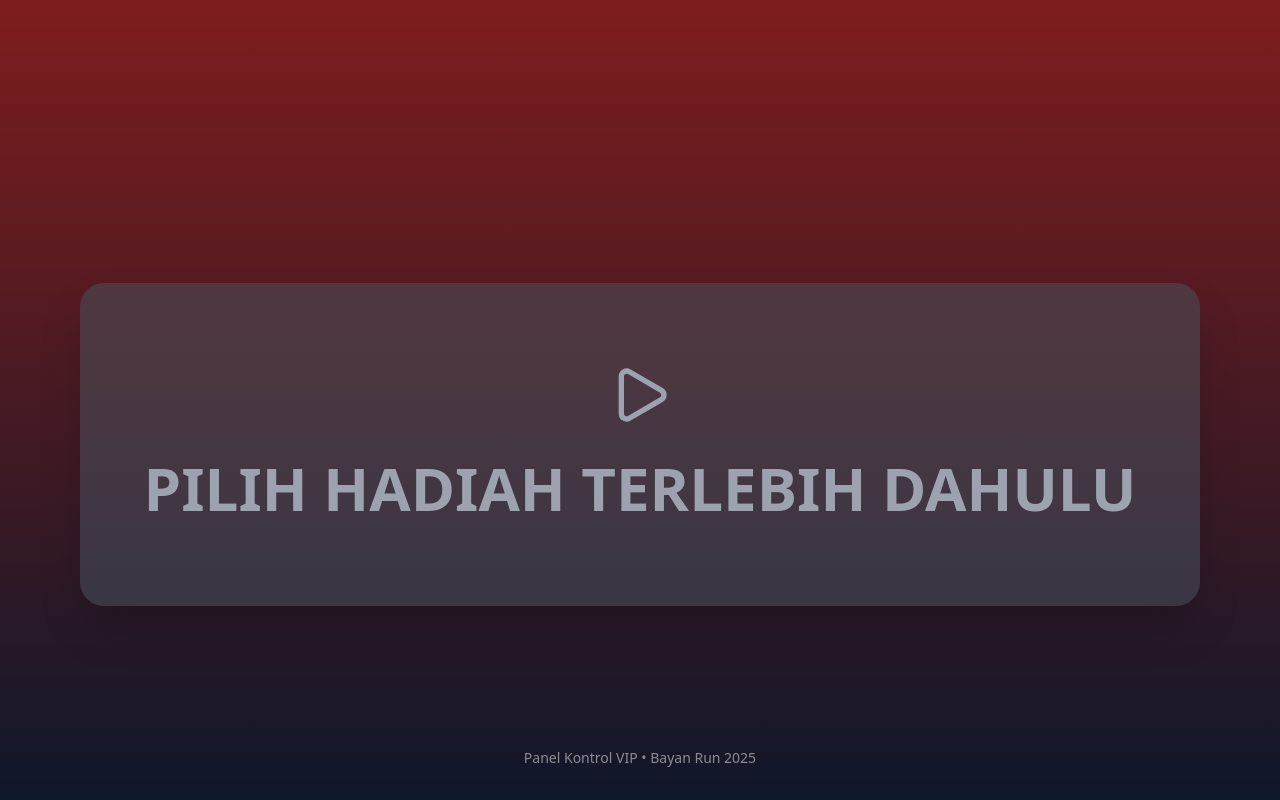
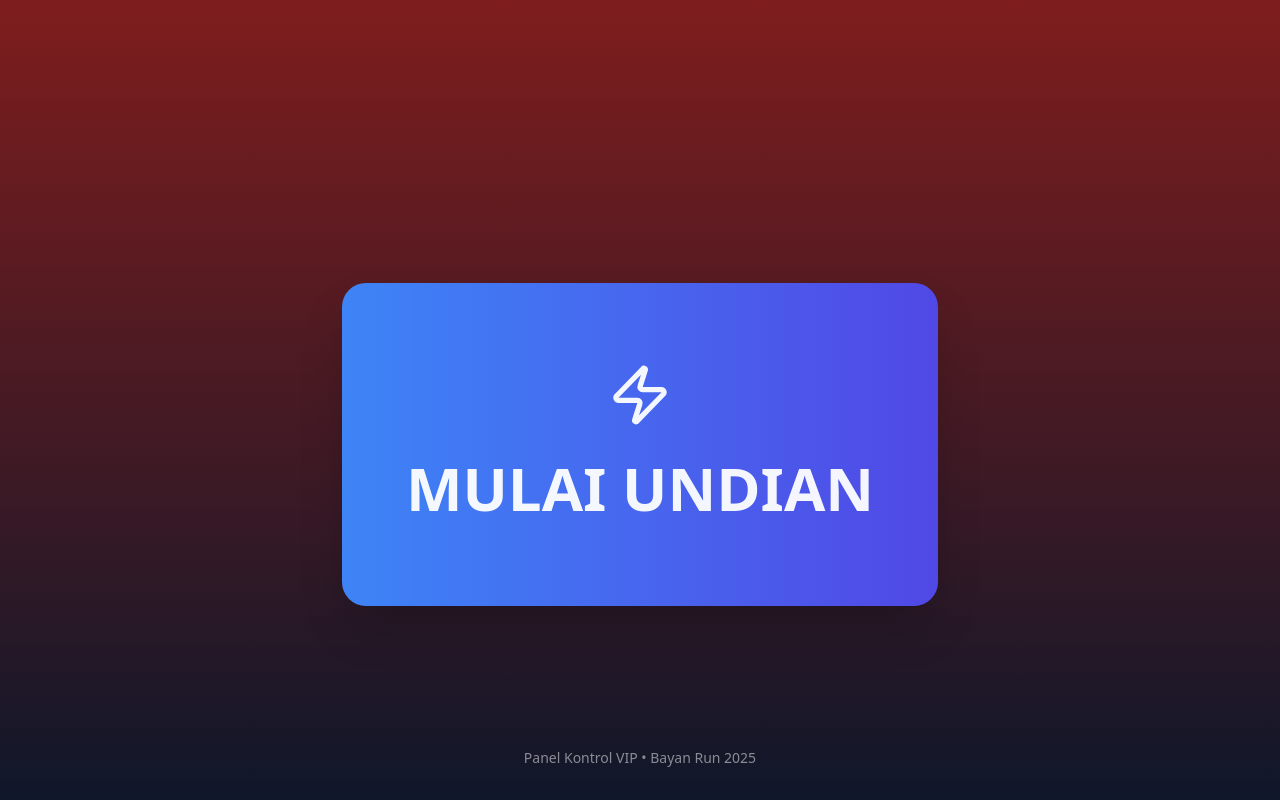
Before and after one commit to ICT-Bayan-Group/bayanrun-doorprize, a React (Vite) app: page /vip in a window 1280 px wide. Built offline with nearby package versions, Linux system fonts and the light colour scheme; no server answers; the database is empty.

Commit message:
feat: hidden button vip page

```diff
--- a/src/pages/VipPage.tsx
+++ b/src/pages/VipPage.tsx
@@ -1,6 +1,6 @@
 import React, { useState, useEffect, useCallback, useMemo } from 'react';
 import { motion } from 'framer-motion';
-import { Square, Zap, Shield, CheckCircle, AlertTriangle, Play, Clock, Target, Trophy, Users, Gift } from 'lucide-react';
+import { Square, Zap, Shield, CheckCircle, AlertTriangle, Clock } from 'lucide-react';
 import { useFirestore } from '../hooks/useFirestore';
 import { useFirebaseDrawingState } from '../hooks/useFirebaseDrawingState';
 import { Participant, Winner, Prize, AppSettings } from '../types';
@@ -29,10 +29,10 @@ const VipPage: React.FC = () => {
   const [isDrawing, setIsDrawing] = useState(drawingState.isDrawing || false);
   const [predeterminedWinners, setPredeterminedWinners] = useState<Winner[]>([]);
   const [selectedPrizeId, setSelectedPrizeId] = useState<string | null>(drawingState.selectedPrizeId || null);
-  const [drawingPhase, setDrawingPhase] = useState<'ready' | 'generated' | 'spinning' | 'stopping'>('ready');
+  const [drawingPhase, setDrawingPhase] = useState<'spinning' | 'generated'>('generated');
   const [drawingDuration, setDrawingDuration] = useState(0);
 
-  // VIP control state management - Enhanced from MultiDrawingArea
+  // VIP control state management
   const [vipControlActive, setVipControlActive] = useState(false);
   const [vipControlStatus, setVipControlStatus] = useState<'idle' | 'active' | 'processing' | 'completed'>('idle');
   const [isProcessing, setIsProcessing] = useState(false);
@@ -107,18 +107,16 @@ const VipPage: React.FC = () => {
       setSelectedPrizeId(drawingState.selectedPrizeId);
     }
 
-    // Enhanced phase management
+    // Simplified phase management - only 'generated' or 'spinning'
     if (!drawingState.isDrawing) {
-      setDrawingPhase('ready');
+      setDrawingPhase('generated');
       setVipControlActive(false);
       setIsProcessing(false);
       setProcessingStatus('idle');
-    } else if (drawingState.predeterminedWinners?.length > 0 && !drawingState.shouldStartSpinning) {
+    } else if (drawingState.shouldStartSpinning) {
+      setDrawingPhase('spinning');
+    } else {
       setDrawingPhase('generated');
-    } else if (drawingState.shouldStartSpinning && !drawingState.shouldStartSlowdown) {
-      setDrawingPhase('spinning');
-    } else if (drawingState.shouldStartSlowdown) {
-      setDrawingPhase('stopping');
     }
 
     const vipProcessed = drawingState.vipProcessedWinners || false;
@@ -138,7 +136,7 @@ const VipPage: React.FC = () => {
     }
   }, [prizes, selectedPrizeId]);
 
-  // Enhanced: Draw validation from MultiDrawingArea
+  // Enhanced: Draw validation
   const validateDraw = useCallback((): { isValid: boolean; message?: string } => {
     if (!selectedPrize) {
       return { isValid: false, message: 'Silakan pilih hadiah sebelum memulai undian.' };
@@ -155,7 +153,7 @@ const VipPage: React.FC = () => {
     return { isValid: true };
   }, [selectedPrize, availableParticipants, drawCount]);
 
-  // Enhanced: Generate winners function from MultiDrawingArea
+  // Enhanced: Generate winners function
   const generateWinners = useCallback((): Winner[] => {
     if (!selectedPrize || availableParticipants.length === 0) return [];
 
@@ -234,15 +232,15 @@ const VipPage: React.FC = () => {
     }
   }, [prizes, prizesHook, updateDrawingState]);
 
-  // Enhanced: Main button handler with MultiDrawingArea logic adapted for single button
+  // Simplified: Main button handler - only start and stop
   const handleMainButton = useCallback(async () => {
-    if (isProcessing && drawingPhase !== 'spinning' && drawingPhase !== 'generated') {
+    if (isProcessing) {
       console.log('VIP: Sedang memproses, mengabaikan klik tombol');
       return;
     }
 
-    if (drawingPhase === 'ready') {
-      // Step 1: Generate Winners (like handleDrawClick in MultiDrawingArea)
+    if (drawingPhase === 'generated') {
+      // Start Drawing - Generate winners and start spinning
       const validation = validateDraw();
       if (!validation.isValid) {
         alert(validation.message);
@@ -264,7 +262,7 @@ const VipPage: React.FC = () => {
         isDrawing: true,
         currentWinners: [],
         showConfetti: false,
-        shouldStartSpinning: false,
+        shouldStartSpinning: true,
         showWinnerDisplay: false,
         selectedPrizeName: selectedPrize?.name,
         selectedPrizeImage: selectedPrize?.image,
@@ -282,32 +280,16 @@ const VipPage: React.FC = () => {
       localStorage.removeItem('vipDrawSession');
 
       setIsDrawing(true);
-      setDrawingPhase('generated');
+      setDrawingPhase('spinning');
       setProcessingStatus('complete');
       setIsProcessing(false);
 
-    } else if (drawingPhase === 'generated') {
-      // Step 2: Start Spinning (like handleStartSpinning in MultiDrawingArea)
-      console.log('VIP: Memulai animasi spinning dengan pemenang yang telah ditentukan:', predeterminedWinners);
-
-      setProcessingStatus('spinning');
-
-      await updateDrawingState({
-        shouldStartSpinning: true,
-        isDrawing: true,
-        predeterminedWinners: predeterminedWinners
-      });
-
-      setDrawingPhase('spinning');
-      setProcessingStatus('complete');
-
     } else if (drawingPhase === 'spinning') {
-      // Step 3: Stop Drawing (like handleStopDrawClick in MultiDrawingArea)
+      // Stop Drawing
       if (predeterminedWinners.length === 0) return;
 
       setIsProcessing(true);
       setProcessingStatus('stopping');
-      setDrawingPhase('stopping');
 
       console.log('VIP: Memulai urutan stop dengan pemenang:', predeterminedWinners);
 
@@ -325,7 +307,6 @@ const VipPage: React.FC = () => {
         if (!saveSuccess) {
           setProcessingStatus('error');
           setIsProcessing(false);
-          setDrawingPhase('spinning');
           return;
         }
 
@@ -353,19 +334,18 @@ const VipPage: React.FC = () => {
         setProcessingStatus('complete');
         setIsDrawing(false);
         setPredeterminedWinners([]);
-        setDrawingPhase('ready');
+        setDrawingPhase('generated');
         setIsProcessing(false);
 
       }, 3500);
     }
   }, [drawingPhase, validateDraw, generateWinners, selectedPrize, predeterminedWinners, updateDrawingState, participants, saveWinnersToDatabase, updatePrizeQuota, lastDrawSession, isProcessing]);
 
-  // Enhanced: Button configuration with all phases
+  // Simplified: Button configuration - only start and stop (hide ready, stopping, default cases)
   const getButtonConfig = () => {
     if (isProcessing) {
       return {
         text: processingStatus === 'generating' ? 'MENENTUKAN PEMENANG...' :
-              processingStatus === 'spinning' ? 'MEMULAI PUTAR...' :
               processingStatus === 'stopping' ? 'MENGHENTIKAN...' :
               processingStatus === 'saving' ? 'MENYIMPAN...' : 'MEMPROSES...',
         colors: 'from-yellow-500 to-orange-600',
@@ -375,20 +355,7 @@ const VipPage: React.FC = () => {
       };
     }
 
-    switch (drawingPhase) {
-      case 'ready':
-        const canStart = selectedPrize && availableParticipants.length > 0;
-        return {
-          text: canStart ? `SIAPKAN ${drawCount} UNDIAN` : 'PILIH HADIAH TERLEBIH DAHULU',
-          colors: canStart
-            ? 'from-green-500 to-green-600 hover:from-green-400 hover:to-green-500'
-            : 'from-gray-600 to-gray-700',
-          disabled: !canStart,
-          glowColor: 'from-green-400/20 to-green-500/20',
-          icon: <Play className="w-16 h-16" />
-        };
-
-      case 'generated':
+    if (drawingPhase === 'generated') {
       return {
         text: 'MULAI UNDIAN',
         colors: 'from-blue-500 to-indigo-600 hover:from-blue-400 hover:to-indigo-500',
@@ -396,32 +363,14 @@ const VipPage: React.FC = () => {
         glowColor: 'from-blue-400/20 to-indigo-500/20',
         icon: <Zap className="w-16 h-16" />
       };
-
-      case 'spinning':
+    } else {
+      // spinning
       return {
         text: 'STOP UNDIAN',
         colors: 'from-red-500 to-pink-600 hover:from-red-400 hover:to-pink-500',
         disabled: false,
         glowColor: 'from-red-400/20 to-pink-500/20',
         icon: <Square className="w-16 h-16" />
-        };
-
-      case 'stopping':
-        return {
-          text: 'MENYIMPAN HASIL...',
-          colors: 'from-orange-500 to-red-600',
-          disabled: true,
-          glowColor: 'from-orange-400/20 to-red-500/20',
-          icon: <div className="w-16 h-16 border-4 border-white border-t-transparent rounded-full animate-spin"></div>
-        };
-
-      default:
-        return {
-          text: 'SIAP',
-          colors: 'from-gray-600 to-gray-700',
-          disabled: true,
-          glowColor: 'from-gray-400/20 to-gray-500/20',
-          icon: <div className="w-16 h-16"></div>
       };
     }
   };
@@ -490,7 +439,7 @@ const VipPage: React.FC = () => {
           </motion.div>
         </motion.div>
 
-        {/* Enhanced: Single Large Control Button */}
+        {/* Simplified: Single Large Control Button */}
         <motion.div
           initial={{ opacity: 0, y: 50 }}
           animate={{ opacity: 1, y: 0 }}
```
Lines whose indentation alone changed are shown as unchanged.
